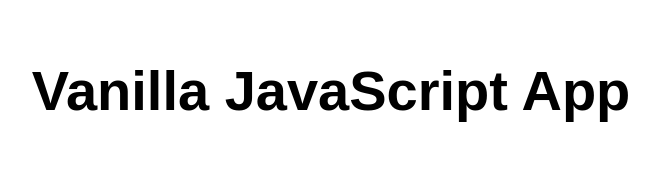
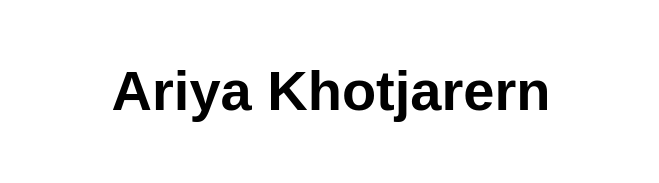
Before and after one commit to Ariyakku/webappariya, a plain HTML site: page src/index.html in a window 1280 px wide. Shown: the whole page, without its empty margins (309-968 px from the left). Drawn offline with Linux system fonts and the light colour scheme.

Commit message:
Update index.html

```diff
--- a/src/index.html
+++ b/src/index.html
@@ -5,12 +5,12 @@
   <meta charset="UTF-8">
   <meta name="viewport" content="width=device-width, initial-scale=1.0">
   <link rel="stylesheet" href="styles.css">
-  <title>Vanilla JavaScript App</title>
+  <title>Vanilla JavaScrip App</title>
 </head>
 
 <body>
   <main>
-    <h1>Vanilla JavaScript App</h1>
+    <h1>Ariya Khotjarern</h1>
   </main>
 </body>
 
```
